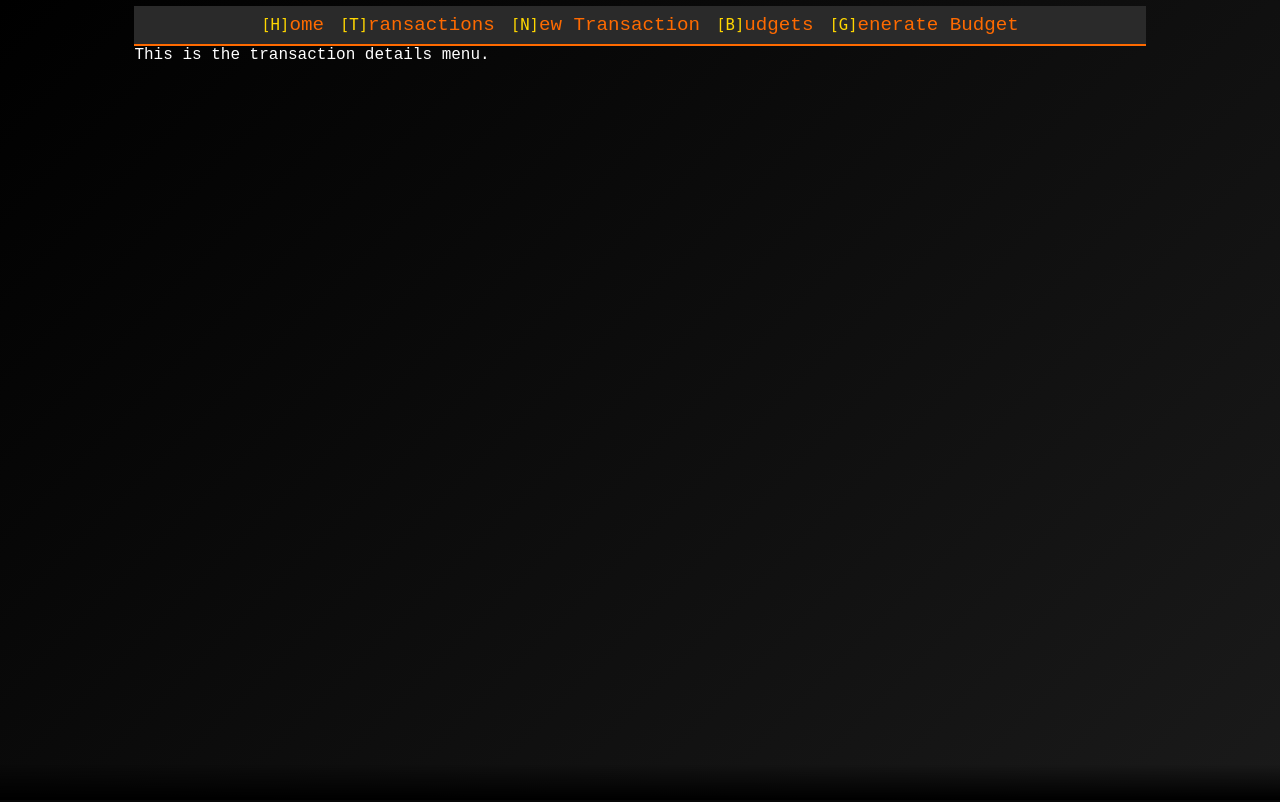
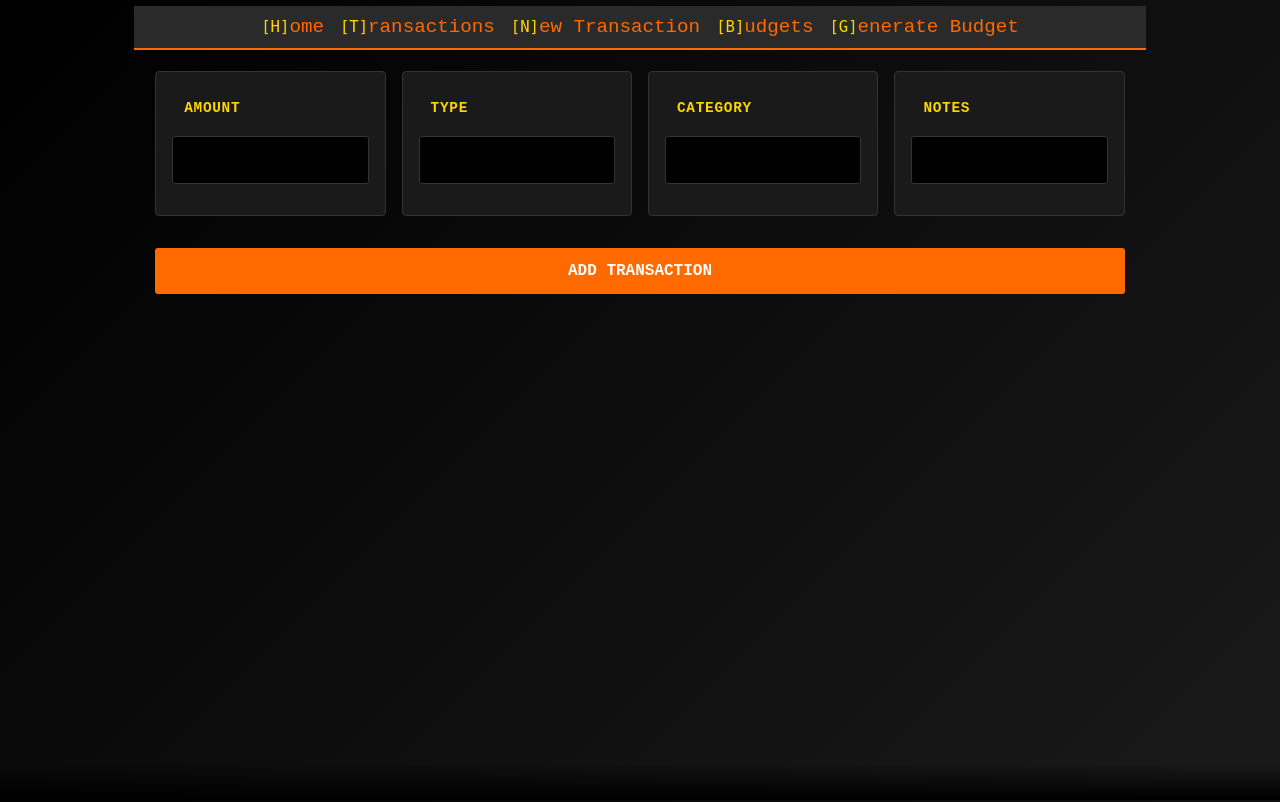
Before and after one commit to andreibenea/flask-budd, a Flask app: page /transaction/1 in a window 1280 px wide. Before the commit the page ends 772 px from the top, so only its background shows below. Run offline with Flask 3, Linux system fonts and the light colour scheme; data that the repository does not hold is empty.

Commit message:
working transactions

```diff
--- a/app.py
+++ b/app.py
@@ -1,4 +1,4 @@
-from flask import Flask, render_template, request, redirect, url_for, flash
+from flask import Flask, render_template, request, jsonify, redirect, url_for, flash
 from res.models import Transaction, Budget, Category, db
 
 app = Flask(__name__)
@@ -20,25 +20,25 @@ def transactions_page():
     return render_template("transactions.html")
 
 
-@app.route("/budgets")
-def budgets_page():
-    return render_template("budgets.html")
-
-
 @app.route("/transactions/add")
 def add_transaction_page():
-    return render_template("create_transaction.html")
-
-
-@app.route("/budgets/add")
-def add_budget_page():
-    return render_template("create_budget.html")
+    return render_template("transaction.html")
 
 
 @app.route("/transaction/<int:transaction_id>")
 def transaction_page(transaction_id):
     transaction = Transaction.query.get(transaction_id)
     return render_template("transaction.html", transaction=transaction)
+
+
+@app.route("/budgets")
+def budgets_page():
+    return render_template("budgets.html")
+
+
+@app.route("/budgets/add")
+def add_budget_page():
+    return render_template("budget.html")
 
 
 @app.route("/budget/<int:budget_id>")
@@ -51,22 +51,34 @@ def budget_page(budget_id):
 # API ENDPOINTS
 # ===================================================================
 
+@app.route("/api/balance", methods=["GET"])
+def get_balance():
+    transactions = Transaction.query.all()
+    incomes = sum(t.amount for t in list(filter(lambda t: t.kind == "income", transactions)))
+    expenses = sum(t.amount for t in list(filter(lambda t: t.kind == "expense", transactions)))
+    balance = incomes - expenses
+    return jsonify({"balance": balance})
+
+
 @app.route("/api/transactions", methods=["GET"])
 def api_transactions():
     """Get all transactions"""
     transactions = Transaction.query.all()
     tr_list = list(t.to_dict() for t in transactions)
     tr_list.sort(key=lambda t: t["timestamp"], reverse=True)
+    if len(tr_list) == 0:
+        return jsonify({"error": "No transactions found"})
     return {'transactions': tr_list}
 
 
 @app.route("/api/transactions/new", methods=["POST"])
 def api_transactions_new():
     """Create a new transaction"""
-    amount = request.form.get("amount")
-    category = request.form.get("category")
-    kind = request.form.get("kind")
-    notes = request.form.get("notes")
+    data = request.get_json()
+    amount = data.get("amount")
+    category = data.get("category")
+    kind = data.get("kind")
+    notes = data.get("notes")
     new_transaction = Transaction()
     new_transaction.amount = amount
     new_transaction.category = category
@@ -74,8 +86,10 @@ def api_transactions_new():
     new_transaction.notes = notes
     db.session.add(new_transaction)
     db.session.commit()
-    transactions = Transaction.query.all()
-    return {'transactions': [t.to_dict() for t in transactions]}
+    return jsonify({
+        'success': True,
+        'transaction': new_transaction.to_dict()
+    }), 201
 
 
 @app.route("/api/transactions/<int:transaction_id>", methods=["GET", "PUT", "DELETE"])
@@ -91,10 +105,11 @@ def api_transaction_details(transaction_id):
         db.session.commit()
         return api_transactions()
     elif request.method == 'PUT':
-        transaction.amount = request.form.get("amount")
-        transaction.category = request.form.get("category")
-        transaction.kind = request.form.get("kind")
-        transaction.notes = request.form.get("notes")
+        data = request.get_json()
+        transaction.amount = data.get("amount")
+        transaction.category = data.get("category")
+        transaction.kind = data.get("kind")
+        transaction.notes = data.get("notes")
         db.session.add(transaction)
         db.session.commit()
         return api_transactions()
--- a/res/models.py
+++ b/res/models.py
@@ -2,8 +2,6 @@ from datetime import datetime
 from flask_sqlalchemy import SQLAlchemy
 
 db = SQLAlchemy()
-
-
 
 
 class Transaction(db.Model):
@@ -62,7 +60,7 @@ class Budget(db.Model):
         return {
             "id": self.id,
             "name": self.name,
-            "limit": f"${self.limit}",
+            "limit": f"${self.limit:.2f}",
             "categories": cats,
             "timestamp": self.timestamp.isoformat()[:19].replace("T", " ") if self.timestamp else None
         }
--- a/static/css/style.css
+++ b/static/css/style.css
@@ -45,6 +45,7 @@ body::after {
 }
 
 nav {
+    padding: 2px;
     position: relative;
     top: 0;
     left: 0;
@@ -70,14 +71,45 @@ a {
     color: var(--accent-primary);
 }
 
+nav a:hover {
+    background: var(--accent-primary);
+    color: var(--text-main);
+    border-radius: 3px;
+}
+
 kbd {
     color: var(--accent-secondary);
 }
 
+kbd:hover {
+    color: var(--text-main)
+}
+
+select {
+    -webkit-appearance: none;
+    -moz-appearance: none;
+    appearance: none;
+}
+
+select:focus {
+    -webkit-appearance: unset;
+    -moz-appearance: unset;
+    appearance: auto;
+}
+
 
 button, input, select, textarea {
+    background: var(--bg-dark);
+    border: 1px solid var(--border);
+    color: var(--text-main);
+    max-width: 100%;
+    width: 100%;
+    align-self: stretch;
     font-family: inherit;
     font-size: inherit;
+    text-align: left;
+    padding: 0.75rem;
+    border-radius: 3px;
 }
 
 button.edit,
@@ -107,6 +140,52 @@ ul, ol {
 
 pre {
     text-align: center;
+}
+
+form {
+    display: flex;
+    flex-wrap: wrap;
+    flex-direction: row;
+    text-align: left;
+    padding: 1rem;
+    gap: 1rem;
+    margin: 0 auto;
+}
+
+form * {
+    padding: 0.75rem;
+}
+
+form input:focus, select:focus, textarea:focus {
+    outline: 1px dashed var(--accent-primary);
+    outline-offset: 0;
+    box-shadow: 0 0 10px rgba(255, 106, 0, 0.3);
+    color: var(--accent-secondary);
+}
+
+form button:focus {
+    outline: 1px dashed var(--accent-primary);
+    background: var(--accent-secondary);
+    outline-offset: 0;
+    box-shadow: 0 0 10px rgba(255, 106, 0, 0.3);
+    color: #000000;
+}
+
+
+form button {
+    color: var(--text-main);
+    background: var(--accent-primary);
+    border: 2px solid var(--accent-primary);
+    font-weight: bold;
+    text-transform: uppercase;
+    cursor: pointer;
+    margin-top: 1rem;
+    text-align: center;
+}
+
+form button:hover {
+    background: var(--accent-tertiary);
+    border-color: var(--accent-tertiary);
 }
 
 .container {
@@ -154,10 +232,36 @@ pre {
     position: relative;
 }
 
+.row-card.empty-state {
+    text-align: center;
+    opacity: 0.7;
+}
+
 .row-card.selected {
     outline: 2px solid var(--accent-primary);
     outline-offset: 0;
     box-shadow: 0 0 10px rgba(255, 106, 0, 0.3);
+}
+
+.form-card {
+    display: flex;
+    flex: 1;
+    flex-direction: column;
+    gap: 0.5rem;
+    background: var(--bg-medium);
+    border: 1px solid var(--border);
+    border-radius: 4px;
+    padding: 1rem;
+    min-width: 200px;
+    min-height: 145px;
+}
+
+.form-card label {
+    color: var(--accent-secondary);
+    font-weight: bold;
+    font-size: 0.9rem;
+    text-transform: uppercase;
+    letter-spacing: 0.05em;
 }
 
 .deletion-prompt {
@@ -307,17 +389,40 @@ pre {
     padding: 0.25rem 0.75rem;
     border-radius: 12px;
     font-size: 0.85rem;
-    color: var(--accent-secondary);
 }
 
-.budget-card .card-actions {
-    display: flex;
-    gap: 0.5rem;
-    justify-content: flex-end;
+/* Chrome, Safari, Edge, Opera */
+input[type="number"]::-webkit-outer-spin-button,
+input[type="number"]::-webkit-inner-spin-button {
+    -webkit-appearance: none;
+    margin: 0;
 }
 
+/* Firefox */
+input[type="number"] {
+    -moz-appearance: textfield;
+}
 
-@media screen and (max-width: 968px) {
+input[type="text"],
+input[type="number"],
+select,
+textarea {
+    height: 3rem; /* Or whatever height works best */
+}
+
+textarea {
+    resize: none;
+    overflow-y: auto; /* Allow scrolling if text is too long */
+}
+
+body:has(input:focus) nav kbd,
+body:has(button:focus) nav kbd,
+body:has(textarea:focus) nav kbd,
+body:has(select:focus) nav kbd {
+    color: var(--accent-primary);
+}
+
+@media screen and (max-width: 984px) {
     :root {
         --menu-height: 80px;
     }
--- a/static/js/app.js
+++ b/static/js/app.js
@@ -5,6 +5,67 @@ let selectedIndex = 0;
 let deletionMode = false;
 let deletionChoice = 0; // 0 = Yes, 1 = No
 
+let formSelected = false;
+let currentFieldIndex = -1; // -1 means no field selected
+let formFields = [];
+
+
+function initializeFormSelection() {
+    const form = document.querySelector(".transaction-form") || document.querySelector(".budget-form");
+    if (!form) return;
+
+    formFields = Array.from(form.querySelectorAll('input, select, textarea, button[type="submit"]'));
+
+    formSelected = true;
+    form.classList.add('selected');
+
+    if (formFields.length > 0) {
+        currentFieldIndex = 0;
+        formFields[0].focus();
+        formFields[0].select(); // Select text if it's a text input
+    }
+}
+
+function saveTransaction(event) {
+    event.preventDefault();
+
+    const formData = new FormData(event.target);
+    const editingId = sessionStorage.getItem('editingTransactionId');
+
+    const transactionData = {
+        amount: formData.get('amount'),
+        category: formData.get('category'),
+        kind: formData.get('kind'),
+        notes: formData.get('notes') || '',
+    };
+
+    const url = editingId
+        ? `/api/transactions/${editingId}`
+        : '/api/transactions/new';
+    const method = editingId ? 'PUT' : 'POST';
+
+    fetch(url, {
+        method: method,
+        headers: {
+            'Content-Type': 'application/json',
+        },
+        body: JSON.stringify(transactionData)
+    })
+        .then(response => {
+            if (!response.ok) {
+                throw new Error('Failed to create transaction');
+            }
+            return response.json();
+        })
+        .then(data => {
+            console.log('Transaction created:', data);
+            window.location.href = '/transactions';
+        })
+        .catch(error => {
+            console.error('Error creating transaction:', error);
+            alert('Failed to create transaction. Please try again.');
+        });
+}
 
 function setupEventDelegation() {
     const container = document.querySelector(".list-container");
@@ -39,18 +100,30 @@ function setupEventDelegation() {
 }
 
 document.addEventListener("keydown", (e) => {
+    if (formSelected && currentFieldIndex >= 0) {
+        if (e.key === 'Tab') {
+            e.preventDefault();
+            navigateFormFields(e.shiftKey ? -1 : 1);
+        } else if (e.key === 'Escape') {
+            e.preventDefault();
+            blurCurrentField();
+        }
+        return;
+    }
+
     const navKeys = ['ArrowUp', 'ArrowDown', 'k', 'j', 'Enter', 'Backspace', 'Delete', 'Escape', 'ArrowLeft', 'ArrowRight'];
     if (navKeys.includes(e.key)) {
         e.preventDefault();
     }
+
     if (deletionMode) {
         switch (e.key) {
             case 'ArrowLeft':
-                deletionChoice = 0; // Yes
+                deletionChoice = 0;
                 updateDeletionPrompt();
                 break;
             case 'ArrowRight':
-                deletionChoice = 1; // No
+                deletionChoice = 1;
                 updateDeletionPrompt();
                 break;
             case 'Enter':
@@ -79,10 +152,13 @@ document.addEventListener("keydown", (e) => {
                 break;
         }
     }
+
     if (e.key === "h") window.location = "/";
     else if (e.key === "t") window.location = "/transactions";
-    else if (e.key === "n") window.location = "/transactions/add";
-    else if (e.key === "b") window.location = "/budgets";
+    else if (e.key === "n") {
+        sessionStorage.removeItem('editingTransactionId');
+        window.location = "/transactions/add";
+    } else if (e.key === "b") window.location = "/budgets";
     else if (e.key === "g") window.location = "/budgets/add";
     else if (e.key === "Escape") {
         if (window.location.pathname === "/transactions/add") {
@@ -92,6 +168,50 @@ document.addEventListener("keydown", (e) => {
         }
     }
 });
+
+function navigateFormFields(direction) {
+    if (formFields.length === 0) return;
+
+    currentFieldIndex += direction;
+
+    if (currentFieldIndex < 0) {
+        currentFieldIndex = formFields.length - 1;
+    } else if (currentFieldIndex >= formFields.length) {
+        currentFieldIndex = 0;
+    }
+
+    formFields[currentFieldIndex].focus();
+    if (formFields[currentFieldIndex].select) {
+        formFields[currentFieldIndex].select();
+    }
+}
+
+function blurCurrentField() {
+    if (currentFieldIndex >= 0 && formFields[currentFieldIndex]) {
+        formFields[currentFieldIndex].blur();
+        currentFieldIndex = -1;
+    }
+}
+
+function setupFormClickHandlers() {
+    const form = document.querySelector(".transaction-form") || document.querySelector(".budget-form");
+    if (!form) return;
+
+    formFields.forEach((field, index) => {
+        field.addEventListener('focus', () => {
+            currentFieldIndex = index;
+        });
+
+        field.addEventListener('blur', () => {
+            // Small delay to allow Tab navigation to work
+            setTimeout(() => {
+                if (document.activeElement !== formFields[currentFieldIndex]) {
+                    currentFieldIndex = -1;
+                }
+            }, 10);
+        });
+    });
+}
 
 function initializeSelection() {
     if (cards.length > 0) {
@@ -125,10 +245,23 @@ function moveDown() {
 
 function editSelected() {
     if (cards[selectedIndex]) {
-        const editButton = cards[selectedIndex].querySelector('button.edit');
-        if (editButton) {
-            editButton.click();
+        const card = cards[selectedIndex];
+        if (card.classList.contains("empty-state")) {
+            window.location = "/transactions/add";
+            return;
         }
+        const transactionId = card.querySelector('button.edit').dataset.id;
+
+        fetch(`/api/transactions/${transactionId}`)
+            .then(response => response.json())
+            .then(data => {
+                sessionStorage.setItem('editingTransactionId', transactionId);
+                window.location.href = '/transactions/add';
+            })
+            .catch(error => {
+                console.error('Error loading transaction:', error);
+                alert('Failed to load transaction for editing');
+            });
     }
 }
 
@@ -190,25 +323,34 @@ function hideDeletionPrompt() {
 function confirmDeletion() {
     if (deletionChoice === 0) { // Yes selected
         if (cards[selectedIndex]) {
-            const deleteButton = cards[selectedIndex].querySelector('button.delete');
-            const transactionId = cards[selectedIndex].querySelector("button.delete").dataset.id;
+            const itemId = cards[selectedIndex].querySelector("button.delete").dataset.id;
             const cardToRemove = cards[selectedIndex]
-            fetch(`api/transactions/${transactionId}`, {
+            let apiEndpoint;
+            if (window.location.pathname === "/transactions") {
+                apiEndpoint = `/api/transactions/${itemId}`;
+            } else if (window.location.pathname === "/budgets") {
+                apiEndpoint = `/api/budgets/${itemId}`;
+            } else {
+                console.error('Unknown page for deletion');
+                hideDeletionPrompt();
+                return;
+            }
+            fetch(apiEndpoint, {
                 method: "DELETE"
             })
                 .then(response => {
                         if (response.ok) {
                             cardToRemove.remove();
-                            const remainingCards = document.getElementsByClassName("transaction-card");
                             if (cards.length === 0) {
                                 selectedIndex = 0;
+                                window.location = "/transactions";
                             } else if (selectedIndex >= cards.length) {
                                 selectedIndex = cards.length - 1;
                             }
                             updateSelection();
-                            attachClickListeners();
+                            hideDeletionPrompt();
                         } else {
-                            console.error('Failed to delete transaction');
+                            console.error('Failed to delete item');
                             hideDeletionPrompt();
                         }
                     }
@@ -228,6 +370,7 @@ async function loadTransactions() {
     const data = await response.json();
 
     const container = document.querySelector(".list-container");
+    if ("transactions" in data) {
         container.innerHTML = data.transactions.map(t => `
     <div class="row-card">
         <div class="card-main">
@@ -253,8 +396,16 @@ async function loadTransactions() {
         </div>
     </div>
 `).join("");
+    } else {
+        container.innerHTML = `
+    <div class="row-card empty-state">
+        <div class="card-main">
+            <div class="card-category">No transactions found! Press Enter or Return to add one!</div>
+        </div>
+    </div>
+    `;
+    }
     initializeSelection();
-    // attachClickListeners();
 }
 
 async function loadBudgets() {
@@ -269,6 +420,7 @@ async function loadBudgets() {
             <div class="card-limit">${b.limit}</div>
         </div>
         <div class="card-timestamp">${b.timestamp}</div>
+        <div class="card-extras">
             <div class="card-categories">
                ${b.categories.map(cat => `<span class="category-tag">${cat.name}</span>`).join('')}
             </div>
@@ -286,16 +438,72 @@ async function loadBudgets() {
                 </button>
             </div>
         </div>
+    </div>
 `).join("");
     initializeSelection();
-    // attachClickListeners();
 }
+
+document.addEventListener('DOMContentLoaded', function () {
+    const navLinks = document.querySelectorAll('nav a[href="/transactions/add"]');
+    navLinks.forEach(link => {
+        link.addEventListener('click', function () {
+            sessionStorage.removeItem('editingTransactionId');
+        });
+    });
+});
 
 if (window.location.pathname === "/transactions") {
     loadTransactions();
     setupEventDelegation();
-    // document.addEventListener("DOMContentLoaded", initializeSelection)
 } else if (window.location.pathname === "/budgets") {
     loadBudgets();
     setupEventDelegation();
+} else if (window.location.pathname === "/transactions/add") {
+    const form = document.querySelector(".transaction-form");
+    if (form) {
+        const editingId = sessionStorage.getItem('editingTransactionId');
+        const amountInput = form.querySelector('input[name="amount"]');
+        if (amountInput) {
+            amountInput.addEventListener('input', function (e) {
+                if (this.value < 0) {
+                    this.value = '';
                 }
+            });
+            amountInput.addEventListener('paste', function (e) {
+                setTimeout(() => {
+                    if (this.value < 0) {
+                        this.value = '';
+                    }
+                }, 0);
+            });
+        }
+        if (editingId) {
+            fetch(`/api/transactions/${editingId}`)
+                .then(response => response.json())
+                .then(data => {
+                    document.getElementById('amount').value = parseFloat(data.amount.replace('$', ''));
+                    document.getElementById('kind').value = data.kind;
+                    document.getElementById('category').value = data.category;
+                    document.getElementById('notes').value = data.notes || '';
+
+                    form.querySelector('button[type="submit"]').textContent = 'Save Transaction';
+                    initializeFormSelection();
+                    setupFormClickHandlers();
+                })
+                .catch(error => {
+                    console.error('Error loading transaction:', error);
+                    sessionStorage.removeItem('editingTransactionId');
+                });
+        } else {
+            initializeFormSelection();
+            setupFormClickHandlers();
+        }
+        form.addEventListener('submit', saveTransaction);
+    }
+} else if (window.location.pathname === "/budgets/add") {
+    const form = document.querySelector(".budget-form");
+    if (form) {
+        initializeFormSelection();
+        setupFormClickHandlers();
+    }
+}
--- a/templates/budget.html
+++ b/templates/budget.html
@@ -1,5 +1,5 @@
 {% extends "base.html" %}
 
 {% block content %}
-    This is the transaction details menu.
+    Create budget page
 {% endblock %}
--- a/templates/create_budget.html
+++ /dev/null
@@ -1,5 +0,0 @@
-{% extends "base.html" %}
-
-{% block content %}
-    Create budget page
-{% endblock %}
--- a/templates/transaction.html
+++ b/templates/transaction.html
@@ -1,5 +1,29 @@
 {% extends "base.html" %}
 
 {% block content %}
-    This is the transaction details menu.
+    <div class="new-transaction-container">
+        <form method="POST" class="transaction-form">
+            <div class="form-card">
+                <label for="amount">Amount</label>
+                <input type="number" id="amount" name="amount" min="0" step="0.01" autocomplete="off" required>
+            </div>
+            <div class="form-card">
+                <label for="kind">Type</label>
+                <select id="kind" name="kind" autocomplete="off" required>
+                    <option value=""></option>
+                    <option value="income">Income</option>
+                    <option value="expense">Expense</option>
+                </select>
+            </div>
+            <div class="form-card">
+                <label for="category">Category</label>
+                <input type="text" id="category" name="category" autocomplete="off" required>
+            </div>
+            <div class="form-card">
+                <label for="notes">Notes</label>
+                <textarea id="notes" name="notes" autocomplete="off"></textarea>
+            </div>
+            <button type="submit">Add Transaction</button>
+        </form>
+    </div>
 {% endblock %}
```
Also changed, not shown: other parts of static/css/style.css (+15 -31 lines), templates/create_transaction.html (deleted, +0 -31 lines). Lines whose indentation alone changed are shown as unchanged.
